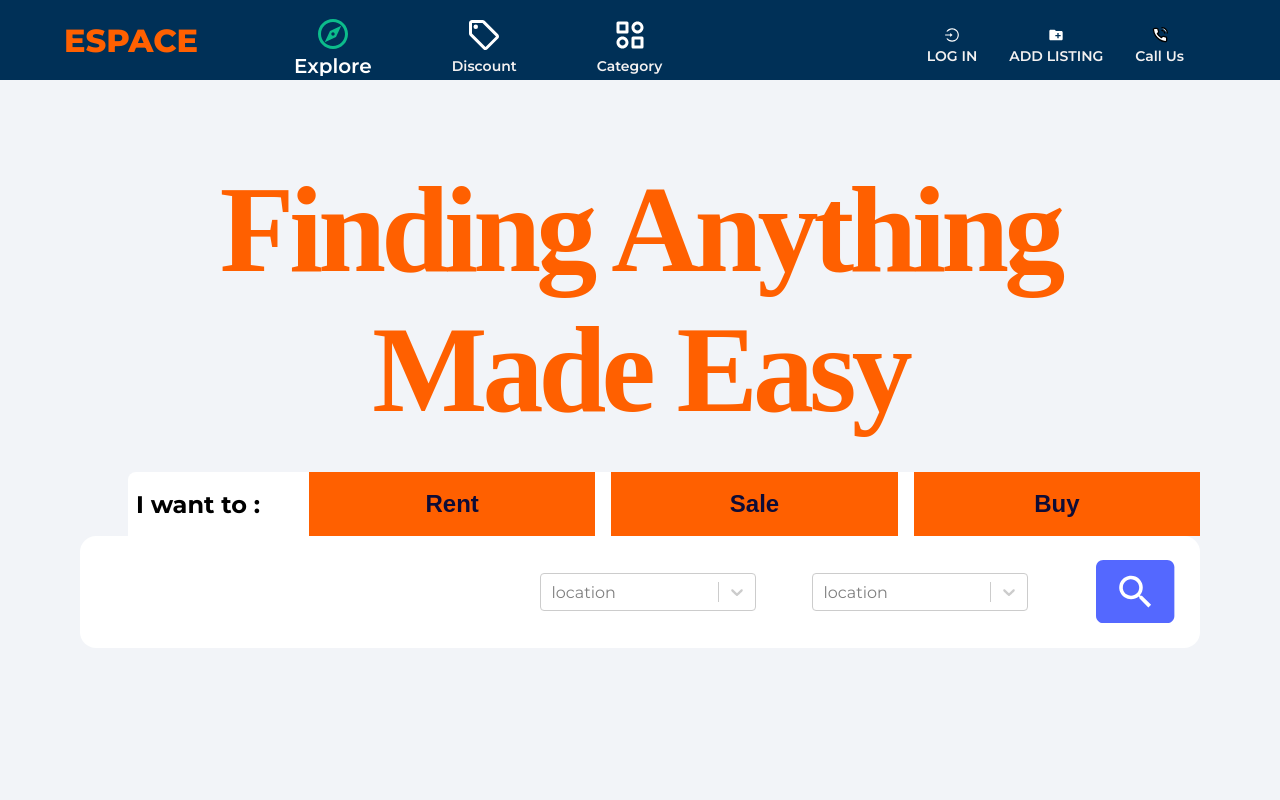
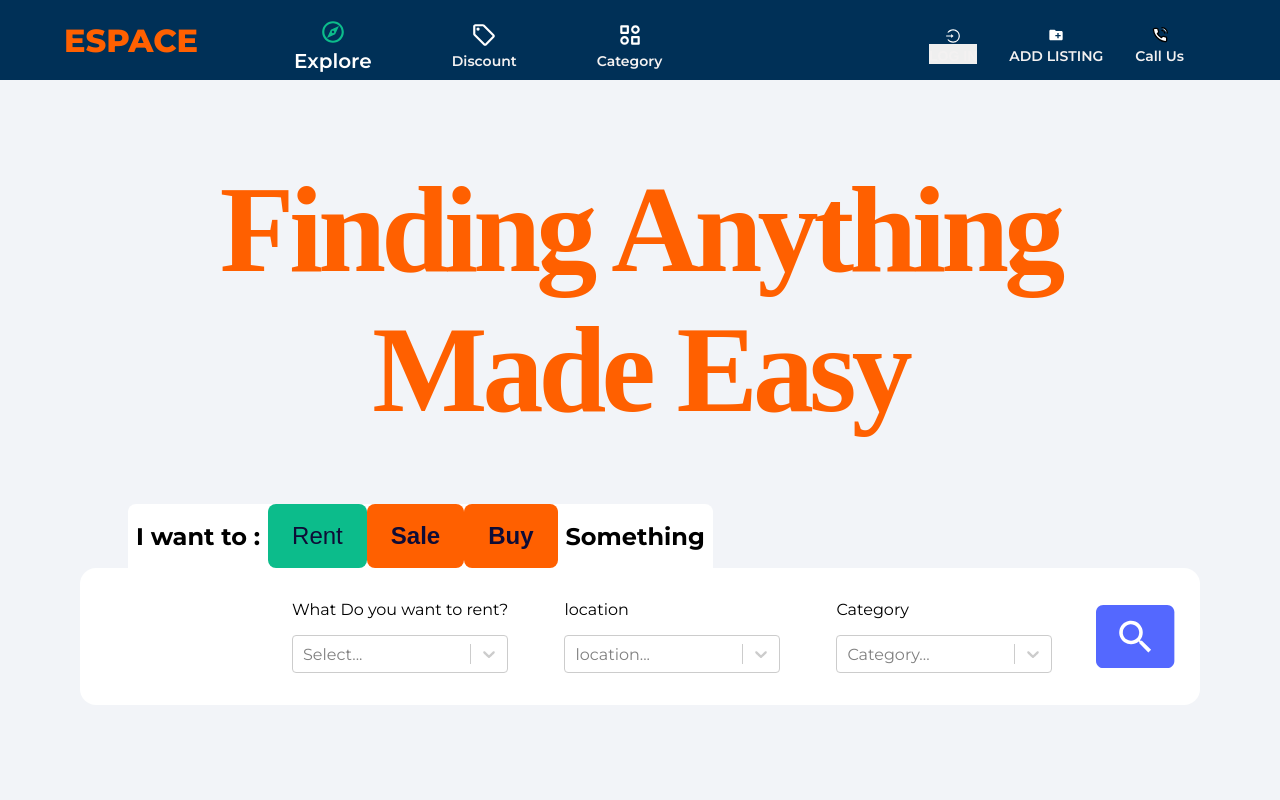
Before and after one commit to shambel-amare/house-listing-marketplace, a React (Create React App) app: page / in a window 1280 px wide. Both pictures are taken after a click on the button "Rent". Shown: the top 800 px of the page. Built offline with nearby package versions, Linux system fonts and the light colour scheme; no server answers; the database is empty.

Commit message:
Search and filter feature

```diff
--- a/src/App.js
+++ b/src/App.js
@@ -15,7 +15,6 @@ import CreateListing from './pages/CreateListing'
 import SignUp from './pages/SignUp'
 import Test from './components/Test'
 import ForgotPassword from './pages/ForgotPassword'
-import Practice from './components/practice'
 import PrivateRoute from './components/PrivateRoute'
 
 function App() {
@@ -39,7 +38,6 @@ function App() {
         <Route path='/contact/:landlordId' element={<Contact />} />
         <Route path='/searchbar' element={<SearchBar />} />
         <Route path='/test' element={<Test />} />
-        <Route path='/practice' element={<Practice />} />
 
       </Routes>
     </Router>
--- a/src/components/Navbar.jsx
+++ b/src/components/Navbar.jsx
@@ -1,22 +1,29 @@
 import { useNavigate, useLocation } from "react-router-dom";
+import { useState } from "react";
 import { ReactComponent as OfferIcon } from "../assets/svg/localOfferIcon.svg";
 import { ReactComponent as ExploreIcon } from "../assets/svg/exploreIcon.svg";
-import { ReactComponent as PersonOutlineIcon } from "../assets/svg/personOutlineIcon.svg";
-import { ReactComponent as LogoHome } from "../assets/svg/LogoHome.svg";
 import { AiOutlineLogin } from "react-icons/ai";
 import { MdCreateNewFolder } from "react-icons/md";
 import { FiPhoneCall } from "react-icons/fi";
 import { BiCategoryAlt } from "react-icons/bi";
+import { getAuth, signInWithEmailAndPassword } from "firebase/auth";
 
 function Navbar() {
   const navigate = useNavigate();
   const location = useLocation();
+  const auth = getAuth();
+  const [logInVal, setLogInVal] = useState("LOG IN");
   const pathMatchRoute = (route) => {
     if (route === location.pathname) {
       return true;
     }
   };
-
+  const handleLoging = () => {
+    if (auth.currentUser) {
+      setLogInVal(auth.currentUser.displayName);
+      navigate("/profile");
+    }
+  };
   return (
     <header className="navbar">
       <div className="logo">
@@ -29,8 +36,8 @@ function Navbar() {
           <li className="navbarListItem">
             <ExploreIcon
               fill={pathMatchRoute("/") ? "#0CBC8B" : "#ffff"}
-              width="36px"
-              height="36px"
+              width="26px"
+              height="26px"
               onClick={() => navigate("/")}
             />
             <a href="/">
@@ -44,7 +51,6 @@ function Navbar() {
                   pathMatchRoute("/")
                     ? {
                         color: "white",
-                        lineHeight: "1.25rem",
                         fontSize: "1.25rem",
                       }
                     : {
@@ -59,8 +65,8 @@ function Navbar() {
           <li className="navbarListItem">
             <OfferIcon
               fill={pathMatchRoute("/offers") ? "#0CBC8B" : "#ffff"}
-              width="36px"
-              height="36px"
+              width="26px"
+              height="26px"
               onClick={() => navigate("/offers")}
             />
             <a href="/offers">
@@ -74,7 +80,6 @@ function Navbar() {
                   pathMatchRoute("/offers")
                     ? {
                         color: "white",
-                        lineHeight: "1.25rem",
                         fontSize: "1.25rem",
                       }
                     : {
@@ -91,11 +96,10 @@ function Navbar() {
               fill={pathMatchRoute("/category") ? "#0CBC8B" : "#ffff"}
               style={{
                 color: "white",
-                lineHeight: "1.25rem",
                 fontSize: "1.25rem",
                 color: "#F3F1F1",
-                width: "36px",
-                height: "36px",
+                width: "26px",
+                height: "26px",
               }}
               onClick={() => navigate("/category")}
             />
@@ -110,8 +114,7 @@ function Navbar() {
                   pathMatchRoute("/category")
                     ? {
                         color: "white",
-                        lineHeight: "1.25rem",
-                        fontSize: "1.25rem",
+                        fontSize: "1rem",
                       }
                     : {
                         color: "#F3F1F1",
@@ -131,7 +134,7 @@ function Navbar() {
               height="36px"
               onClick={() => navigate("/sign-in")}
             />
-            <a href="/sign-in">
+            <button onclick={handleLoging}>
               <p
                 className={
                   pathMatchRoute("/sign-in")
@@ -142,7 +145,6 @@ function Navbar() {
                   pathMatchRoute("/sign-in")
                     ? {
                         color: "white",
-                        lineHeight: "1.25rem",
                         fontSize: "1.25rem",
                       }
                     : {
@@ -150,9 +152,9 @@ function Navbar() {
                       }
                 }
               >
-                LOG IN
+                {logInVal}
               </p>
-            </a>
+            </button>
           </li>
           <li className="navbarListItem">
             <MdCreateNewFolder
@@ -172,7 +174,6 @@ function Navbar() {
                   pathMatchRoute("/create-listing")
                     ? {
                         color: "white",
-                        lineHeight: "1.25rem",
                         fontSize: "1.25rem",
                       }
                     : {
@@ -202,7 +203,6 @@ function Navbar() {
                   pathMatchRoute("/contact")
                     ? {
                         color: "white",
-                        lineHeight: "1.25rem",
                         fontSize: "1.25rem",
                       }
                     : {
--- a/src/components/SearchBar.jsx
+++ b/src/components/SearchBar.jsx
@@ -1,9 +1,8 @@
-import React, { useEffect, useState, useRef } from "react";
+import React, { useState } from "react";
 import AsyncSelect from "react-select/async";
-import { collection, query, doc, getDocs } from "firebase/firestore";
+import { collection, query, getDocs } from "firebase/firestore";
 import { db } from "../firebase.config";
-function SearchBar({ type }) {
-  const [idValue, setIdValue] = useState();
+function SearchBar({ type, placeholder }) {
   const [inputValue, setValue] = useState("");
   const [selectedValue, setSelectedValue] = useState(null);
   //Handle input change
@@ -16,52 +15,35 @@ function SearchBar({ type }) {
     setSelectedValue(value);
   };
 
-  const uniq = (a) => {
-    console.log("Uniq function called");
-    console.log("input:", a);
-    var prims = { boolean: {}, number: {}, string: {} },
-      objs = [];
-
-    return a.filter((item) => {
-      console.log("item of a:", item);
-
-      var type = typeof item;
-      if (type in prims) {
-        return prims[type].hasOwnProperty(item)
-          ? false
-          : (prims[type][item] = true);
-      } else return objs.indexOf(item) >= 0 ? false : objs.push(item);
-    });
-  };
-
   const fetchData = async (inputValue) => {
     const locQuery = query(collection(db, "locations"));
 
     const locQuerySnapshot = await getDocs(locQuery);
-    const locationData = [];
+    const searchData = [];
     const filteredData = [];
-    //const typeData = [];
 
     locQuerySnapshot.forEach((doc) => {
+      //get the docs
       const files = { ...doc.data() };
+      //take out each ke as eachkey for each doc is different and can be used as identifier
       const keys = Object.values(files);
       keys.forEach((key) => {
         if (type === "location") {
-          locationData.push({
+          searchData.push({
             label: `${key.location}`,
             value: `${key.location}`,
           });
         } else if (type === "type") {
-          locationData.push({
+          searchData.push({
             label: `${key.type}`,
             value: `${key.type}`,
           });
         }
       });
     });
-    locationData
+    searchData
       .filter((val) => {
-        if (inputValue == "") {
+        if (inputValue === "") {
           filteredData.push(val);
         } else if (val.label.toLowerCase().includes(inputValue.toLowerCase())) {
           filteredData.push(val);
@@ -70,7 +52,23 @@ function SearchBar({ type }) {
       .map((val) => {
         filteredData.push(val);
       });
-    return filteredData;
+    // FILTERING THE UNIQUE VALUES
+    // OPTION @3
+    const seen = new Set();
+    var arr = [...filteredData];
+    arr.filter((el) => {
+      const duplicate = seen.has(el.value);
+      seen.add(el.value);
+      return !duplicate;
+    });
+    const uniqueData = [];
+    seen.forEach((el) => {
+      uniqueData.push({
+        label: `${el}`,
+        value: `${el}`,
+      });
+    });
+    return uniqueData;
   };
 
   return (
@@ -78,7 +76,7 @@ function SearchBar({ type }) {
       <AsyncSelect
         cacheOptions
         defaultOptions
-        placeholder="location"
+        placeholder={placeholder}
         value={selectedValue}
         loadOptions={fetchData}
         onInputChange={handleInputChange}
--- a/src/index.css
+++ b/src/index.css
@@ -85,7 +85,7 @@ button {
 
 .primaryButton {
   cursor: pointer;
-  background: #00cc66;
+  background: var(--color-orange);
   border-radius: 1rem;
   padding: 0.85rem 2rem;
   color: #ffffff;
@@ -151,9 +151,9 @@ button {
 }
 .searchOption {
   display: flex;
-  gap: 1rem;
   background: var(--color-white);
   height: 4rem;
+  width: max-content;
   margin: 2rem 0 0 3rem;
   align-items: center;
   justify-content: flex-start;
@@ -168,7 +168,7 @@ button {
   font-size: 1.5rem;
 }
 .searchOption > h2 {
-  width: 30rem;
+  width: auto;
   height: 100%;
 }
 .searchOption > a:hover {
@@ -179,6 +179,7 @@ button {
   border: 1rem;
   width: 100%;
   gap: 2rem;
+  padding: 1.5rem;
   border-radius: 1rem;
   display: flex;
   justify-content: flex-end;
@@ -205,7 +206,6 @@ button {
   justify-content: center;
   align-items: center;
   height: 4rem;
-  margin: 1.5rem;
 }
 .searchIcon > svg {
   width: 100%;
@@ -431,6 +431,7 @@ button {
   display: flex;
   flex-direction: column;
   align-items: center;
+  margin-top: 1rem;
 }
 
 .socialIconDiv {
@@ -930,7 +931,15 @@ button {
   padding: 0.9rem 0.7rem;
   text-align: center;
 }
-
+.form_input {
+  width: 50%;
+  margin: 0 auto;
+}
+.signinHeader {
+  display: flex;
+  justify-content: center;
+  align-items: center;
+}
 .formInputName {
   padding: 0.9rem 1rem;
   width: 90%;
@@ -1001,3 +1010,21 @@ button {
   width: 15rem;
   padding: 0.5rem 0.75rem;
 }
+.btn-primary {
+  padding: 1rem 2rem;
+  margin: 0 auto;
+  width: auto;
+  text-align: center;
+  color: var(--color-white);
+  font-size: 1.25rem;
+  font-weight: 500;
+  border-radius: 0.5rem;
+  background: var(--color-link);
+}
+.btn-active {
+  color: var(--color-white);
+  background: var(--color-link);
+}
+.search {
+  margin-top: 4rem;
+}
--- a/src/pages/Explore.jsx
+++ b/src/pages/Explore.jsx
@@ -1,15 +1,21 @@
 import { Link } from "react-router-dom";
+import { useState } from "react";
 import rentCatagoryImage from "../assets/jpg/rentCategoryImage.jpg";
 import sellCatagoryImage from "../assets/jpg/sellCategoryImage.jpg";
 import { useNavigate, useLocation } from "react-router-dom";
 import { ReactComponent as SearchIcon } from "../assets/svg/search.svg";
 import SearchBar from "../components/SearchBar";
 function Explore() {
+  const navigate = useNavigate();
   const location = useLocation();
   const pathMatchRoute = (route) => {
     if (route === location.pathname) {
       return true;
     }
+  };
+  const [selectedCategory, setSelectedCategory] = useState();
+  const handleTypeChange = (e) => {
+    setSelectedCategory(e.target.value);
   };
 
   return (
@@ -20,19 +26,26 @@ function Explore() {
             <div className="mainTextHeader">Finding Anything Made Easy</div>
           </h1>
         </header>
+        <div className="search">
           <div className="searchOption">
             <h2>I want to : </h2>
             <button
-            className="primaryButton"
+              onClick={handleTypeChange}
+              className={
+                selectedCategory === "rent" ? "btn-active" : "primaryButton"
+              }
+              value="rent"
               style={
                 pathMatchRoute("/")
                   ? {
                       color: "#0e0c36",
-                    background: "var(--color-orange)",
+
                       lineHeight: "1.5rem",
                       textAlign: "center",
                       fontSize: "1.5rem",
-                    borderRadius: "0",
+                      padding: "0 1.5rem",
+                      borderRadius: "0.5rem",
+                      width: "auto",
                     }
                   : {
                       background: "transparent",
@@ -42,16 +55,21 @@ function Explore() {
               Rent
             </button>
             <button
-            className="primaryButton"
+              className={
+                selectedCategory === "sale" ? "btn-active" : "primaryButton"
+              }
+              onClick={handleTypeChange}
+              value="sale"
               style={
                 pathMatchRoute("/")
                   ? {
-                    color: "#0e0c36",
-                    background: "var(--color-orange)",
                       lineHeight: "1.5rem",
                       textAlign: "center",
                       fontSize: "1.5rem",
-                    borderRadius: "0",
+                      padding: "0 1.5rem",
+                      color: "#0e0c36",
+                      borderRadius: "0.5rem",
+                      width: "auto",
                     }
                   : {
                       color: "#F3F1F1",
@@ -61,15 +79,20 @@ function Explore() {
               Sale
             </button>
             <button
-            className="primaryButton"
+              className={
+                selectedCategory === "buy" ? "btn-active" : "primaryButton"
+              }
+              onClick={handleTypeChange}
+              value="buy"
               style={
                 pathMatchRoute("/")
                   ? {
                       color: "#0e0c36",
-                    background: "var(--color-orange)",
                       lineHeight: "1.5rem",
                       textAlign: "center",
-                    borderRadius: "0",
+                      borderRadius: "0.5rem",
+                      width: "auto",
+                      padding: "0 1.5rem",
                       fontSize: "1.5rem",
                     }
                   : {
@@ -79,13 +102,62 @@ function Explore() {
             >
               Buy
             </button>
+            <h2>Something </h2>
           </div>
+
           <div className="searchBox">
             {/* DROP DOWN GOES HERE */}
-          <SearchBar type="location" />
-          <SearchBar type="type" />
+            {/* Drop down is done based on selection of the option selected*/}
+            {/* either rent or sale or buy */}
+            {selectedCategory === "rent" ? (
+              <>
+                <div style={{ display: "flex", flexDirection: "column" }}>
+                  <label for="location" style={{ padding: "0.5rem 0.75rem" }}>
+                    What Do you want to rent?
+                  </label>
+                  <SearchBar type="location" placeholder="Select..." />
+                </div>
+                <div style={{ display: "flex", flexDirection: "column" }}>
+                  <label for="location" style={{ padding: "0.5rem 0.75rem" }}>
+                    location
+                  </label>
+                  <SearchBar type="location" placeholder="location..." />
+                </div>
+                <div style={{ display: "flex", flexDirection: "column" }}>
+                  <label for="location" style={{ padding: "0.5rem 0.75rem" }}>
+                    Category
+                  </label>
+                  <SearchBar type="location" placeholder="Category..." />
+                </div>
+              </>
+            ) : selectedCategory === "buy" ? (
+              <>
+                <div style={{ display: "flex", flexDirection: "column" }}>
+                  <label for="location" style={{ padding: "0.5rem 0.75rem" }}>
+                    What Do you want to Buy?
+                  </label>
+                  <SearchBar type="location" placeholder="Select..." />
+                </div>
+                <div style={{ display: "flex", flexDirection: "column" }}>
+                  <label for="location" style={{ padding: "0.5rem 0.75rem" }}>
+                    location
+                  </label>
+                  <SearchBar type="location" placeholder="location..." />
+                </div>
+                <div style={{ display: "flex", flexDirection: "column" }}>
+                  <label for="location" style={{ padding: "0.5rem 0.75rem" }}>
+                    Category
+                  </label>
+                  <SearchBar type="location" placeholder="Category..." />
+                </div>
+              </>
+            ) : (
+              navigate("/create-listing")
+            )}
+
             <div className="searchIcon">
               <SearchIcon />
+            </div>
           </div>
         </div>
       </div>
--- a/src/pages/SignUp.jsx
+++ b/src/pages/SignUp.jsx
@@ -1,85 +1,110 @@
-import {useState} from 'react'
-import { toast } from 'react-toastify'
-import {Link,useNavigate} from 'react-router-dom'
-import {getAuth, createUserWithEmailAndPassword, updateProfile} from 'firebase/auth'
-import {db} from '../firebase.config'
-import {setDoc, doc, serverTimestamp} from 'firebase/firestore'
-import {ReactComponent as ArrowRightIcon} from '../assets/svg/keyboardArrowRightIcon.svg'
-import visibilityIcon from '../assets/svg/visibilityIcon.svg'
-import OAuth from '../components/OAuth'
+import { useState } from "react";
+import { toast } from "react-toastify";
+import { Link, useNavigate } from "react-router-dom";
+import {
+  getAuth,
+  createUserWithEmailAndPassword,
+  updateProfile,
+} from "firebase/auth";
+import { db } from "../firebase.config";
+import { setDoc, doc, serverTimestamp } from "firebase/firestore";
+import { ReactComponent as ArrowRightIcon } from "../assets/svg/keyboardArrowRightIcon.svg";
+import visibilityIcon from "../assets/svg/visibilityIcon.svg";
+import OAuth from "../components/OAuth";
 function SignUp() {
-  const [showPassword,setShowPassword]=useState(false)
-  const [formData,setFormData]=useState({
-    name:'',
-    email:'',
-    password: ''
-  })
-  const {name,email,password}=formData
+  const [showPassword, setShowPassword] = useState(false);
+  const [formData, setFormData] = useState({
+    name: "",
+    email: "",
+    password: "",
+  });
+  const { name, email, password } = formData;
 
-  const navigate=useNavigate()
-  const onChange=(e)=>{
-    setFormData((prevState)=>({
+  const navigate = useNavigate();
+  const onChange = (e) => {
+    setFormData((prevState) => ({
       ...prevState,
       [e.target.id]: e.target.value,
-    }))
+    }));
+  };
 
-  }
+  const onSubmit = async (e) => {
+    e.preventDefault();
 
-  const onSubmit = async(e)=>{
-    e.preventDefault()
+    try {
+      const auth = getAuth();
 
-    try{
-      const auth=getAuth()
+      const userCredential = await createUserWithEmailAndPassword(
+        auth,
+        email,
+        password
+      );
 
-      const userCredential=await createUserWithEmailAndPassword(auth,email,password)
+      const user = userCredential.user;
 
-      const user=userCredential.user
+      updateProfile(auth.currentUser, {
+        displayName: name,
+      });
 
-      updateProfile(auth.currentUser,{
-        displayName: name
-      })
+      const formDataCopy = { ...formData };
+      delete formDataCopy.password;
+      formDataCopy.timestamp = serverTimestamp();
+      await setDoc(doc(db, "users", user.uid), formDataCopy);
 
-      const formDataCopy={...formData}
-      delete formDataCopy.password
-      formDataCopy.timestamp=serverTimestamp()
-      await setDoc(doc(db,'users',user.uid), formDataCopy)
-
-      navigate('/ ')
-
+      navigate("/ ");
+    } catch (error) {
+      toast.error("Registration Failed!");
     }
-    catch (error){
-      toast.error('Registration Failed!')
-    }
-  }
+  };
 
   return (
-    <div className='pageContainer'>
+    <div className="pageContainer align-items-center">
       <header>
-        <p className='pageHeader'>Wellcome Back!</p>
+        <p className="pageHeader signinHeader">Wellcome Back!</p>
       </header>
-        <form onSubmit={onSubmit}>
-          <input type="text" className="nameInput" placeholder='Name' id='name' value={name} onChange={onChange}/>
-          <input type="email" className="emailInput" placeholder='Email' id='email' value={email} onChange={onChange}/>
+      <form onSubmit={onSubmit} className="form_input align-items-center">
+        <input
+          type="text"
+          className="nameInput"
+          placeholder="Name"
+          id="name"
+          value={name}
+          onChange={onChange}
+        />
+        <input
+          type="email"
+          className="emailInput"
+          placeholder="Email"
+          id="email"
+          value={email}
+          onChange={onChange}
+        />
 
         <div className="passwordInputDiv">
-          <input type={showPassword?'text':'password'} className='passwordInput' placeholder="Password" id='password' value={password} onChange={onChange} />
-          <img className="showPassword" src={visibilityIcon} alt='show password' onClick={()=>setShowPassword((prevState)=>!prevState)}/>
+          <input
+            type={showPassword ? "text" : "password"}
+            className="passwordInput"
+            placeholder="Password"
+            id="password"
+            value={password}
+            onChange={onChange}
+          />
+          <img
+            className="showPassword"
+            src={visibilityIcon}
+            alt="show password"
+            onClick={() => setShowPassword((prevState) => !prevState)}
+          />
         </div>
-      {/* <Link to='/forgot-password' className='forgotPasswordLink'> Forgot Password</Link>  */}
-      <div className="signUpBar">
-      <p className="signUpText">
-        Sign Up
-      </p>
-      <button className="signUpButton">
-        <ArrowRightIcon fill='#ffffff' width='34px' height='34px'/>
-      </button>
-      <Link to='/forgot-password' className='forgotPasswordLink'> Forgot Password</Link>
-      </div>
+        {/* <Link to='/forgot-password' className='forgotPasswordLink'> Forgot Password</Link>  */}
+        <button className="btn-primary signInButton">Sign Up</button>
       </form>
       <OAuth />
-      <Link to='/sign-in' className='registerLink'>Sign In Instead</Link>
+      <Link to="/sign-in" className="registerLink">
+        Sign In Instead
+      </Link>
     </div>
-  )
+  );
 }
 
-export default SignUp
+export default SignUp;
```
Also changed, not shown: src/components/Creatable.jsx (added, +20 -0 lines), src/pages/CreateListing.jsx (+0 -8 lines), src/pages/Profile.jsx (+56 -44 lines), src/pages/SignIn.jsx (+4 -8 lines). Lines whose indentation alone changed are shown as unchanged.
